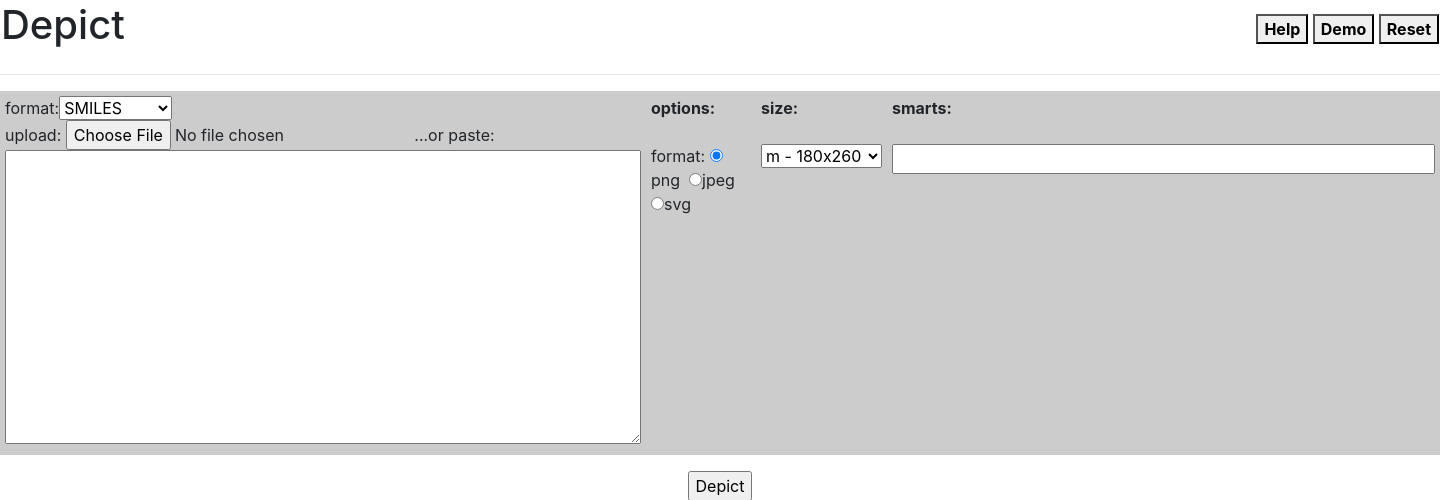
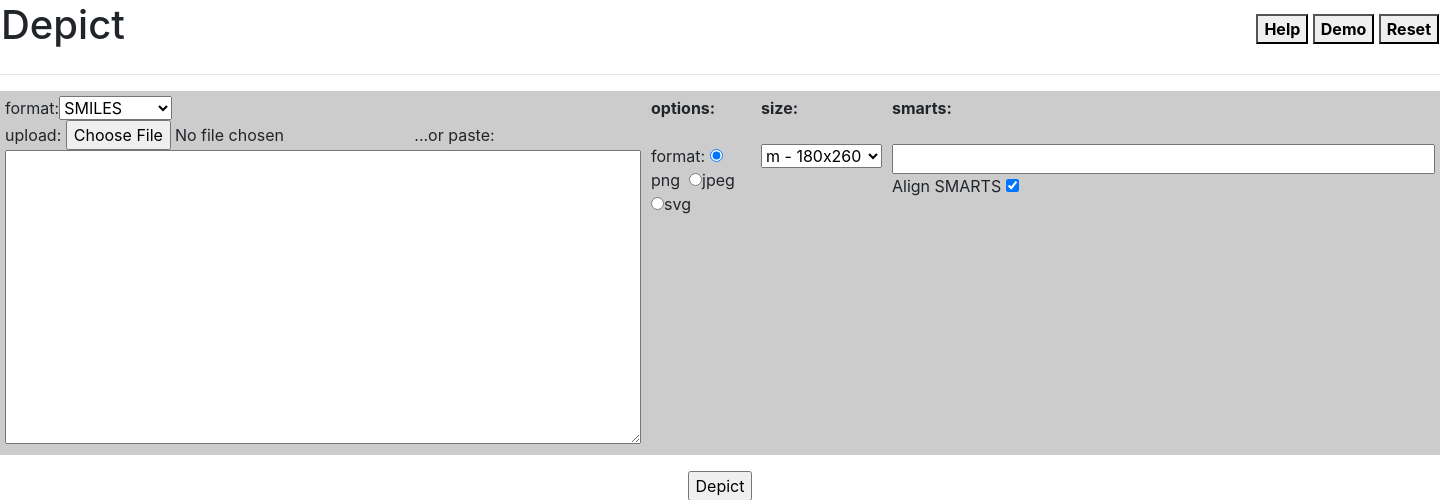
Before and after one commit to unmtransinfo/CFChemApps, a Django app: page /depict/ in a window 1440 px wide. Shown: the top 500 px of the page. Run offline with Django 4.2, Linux system fonts and the light colour scheme; some libraries are stand-ins or nearby versions.

Commit message:
add option for whether to align SMARTS or not

```diff
--- a/depict/views.py
+++ b/depict/views.py
@@ -16,6 +16,8 @@ def get_mols(request, type):
     format = request.POST.get("imgfmt")
     size = request.POST.get("size")
     smarts = request.POST.get("smarts")
+    align_smarts = request.POST.get('alignSmarts', 'off') == 'on'
+
 
     size = get_image_size(size)
 
@@ -41,7 +43,7 @@ def get_mols(request, type):
         else:
             input_text, datas = get_content(type, request)
 
-    output = get_svgs_from_data(datas, format, size, smarts)
+    output = get_svgs_from_data(datas, format, size, smarts, align_smarts)
     context = {
         IMAGES: output,
         INPUT_TEXT: input_text
--- a/templates/depict/index.html
+++ b/templates/depict/index.html
@@ -261,8 +261,10 @@
             <td valign="top">
                 <b>smarts: </b><br><br>
                 <input type="text" name="smarts" id="smartsEntry" size="48" value="">
+                <br>
+                <label for="alignSmarts">Align SMARTS</label>
+                <input type="checkbox" id="alignSmarts" name="alignSmarts" checked>
             </td>
-
             <script>
                 // set smarts query if it was previously set
                 var smartsValue = sessionStorage.getItem("smarts");
@@ -276,6 +278,20 @@
                 smartsElement.addEventListener("change", function() {
                     var smarts = smartsElement.value;
                     sessionStorage.setItem("smarts", smarts);
+                });
+            </script>
+            <script>
+                // set alignSmarts checkbox if it was previously set
+                var alignSmartsValue = sessionStorage.getItem("alignSmarts");
+                var alignSmartsElement = document.getElementById("alignSmarts");
+
+                if (alignSmartsValue !== null) {
+                    alignSmartsElement.checked = alignSmartsValue === "true";
+                }
+
+                // add event listener to persist alignSmarts checkbox
+                alignSmartsElement.addEventListener("change", function() {
+                    sessionStorage.setItem("alignSmarts", alignSmartsElement.checked);
                 });
             </script>
         </TR>
```
Also changed, not shown: depict/utils.py (+5 -4 lines).
